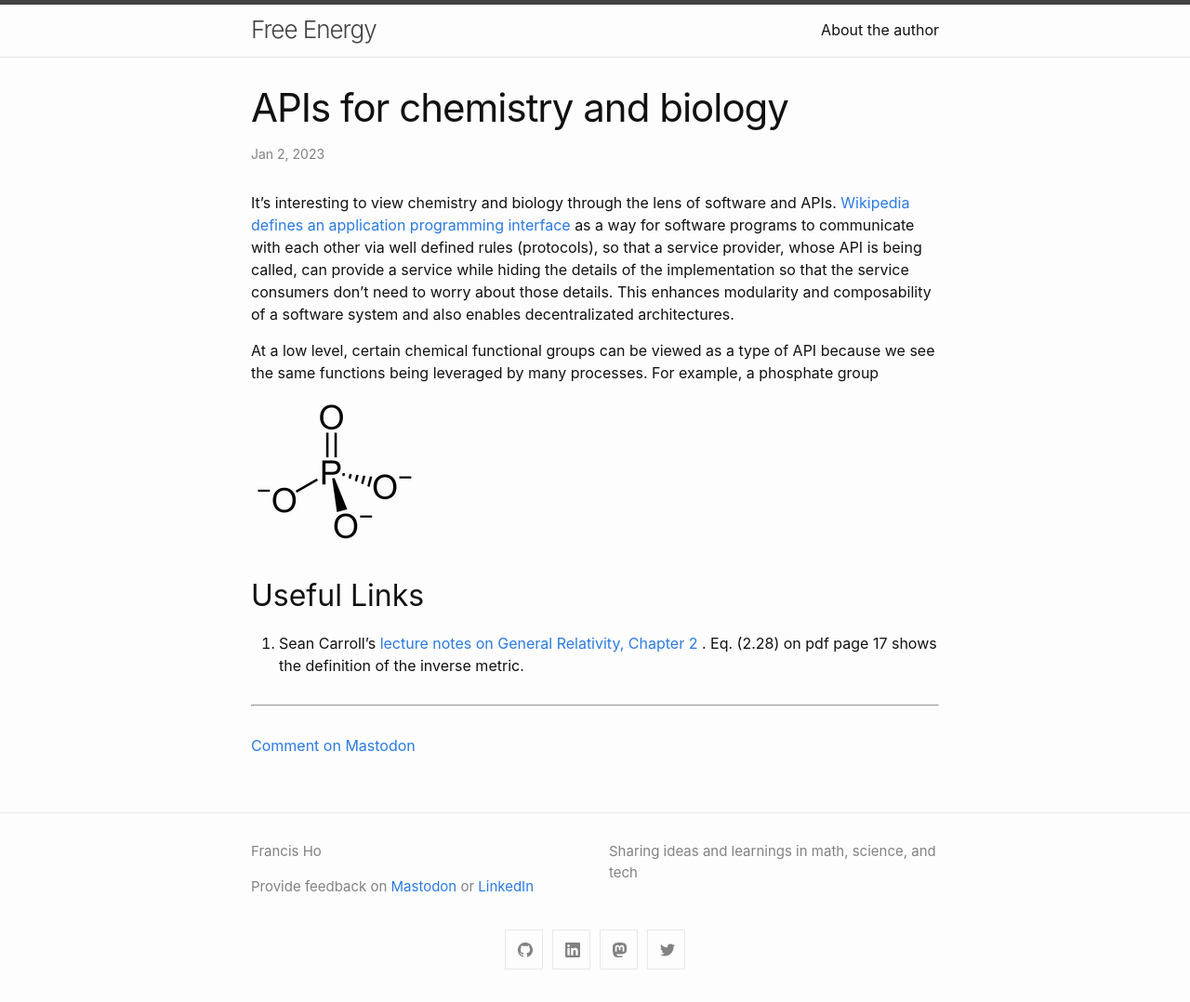
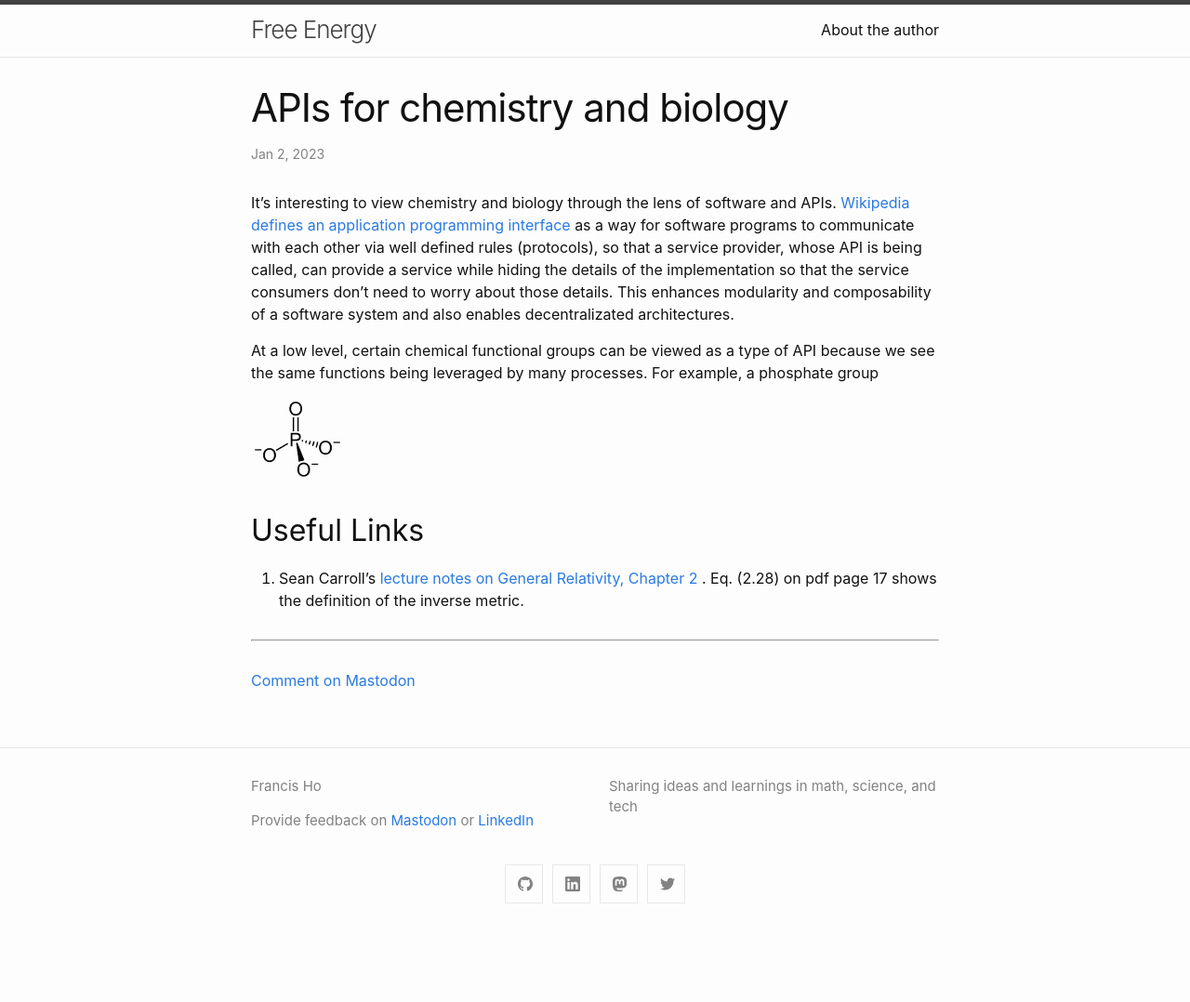
Before and after one commit to sunfishstanford/sunfishstanford.github.io, a Jekyll site: the page built from _posts/2023-01-02-BiologyAPI.md, in a window 1280 px wide. Shown: the whole page at 93% size. Built offline with Jekyll 4.4.1, drawn with Linux system fonts in a browser that asks for light colours; comment, search, counter and statistics services are not loaded; after the commit the page ends 1007 px from its top, so only the background shows below that.

Commit message:
Update 2023-01-02-BiologyAPI.md

```diff
--- a/_posts/2023-01-02-BiologyAPI.md
+++ b/_posts/2023-01-02-BiologyAPI.md
@@ -11,7 +11,7 @@ It's interesting to view chemistry and biology through the lens of software and
 
 At a low level, certain chemical functional groups can be viewed as a type of API because we see the same functions being leveraged by many processes. For example, a phosphate group
 
-![Phosphate group](/assets/images/phosphate.png)
+![Phosphate group](/assets/images/phosphate.png){: width="100" }
 
 
 
```
